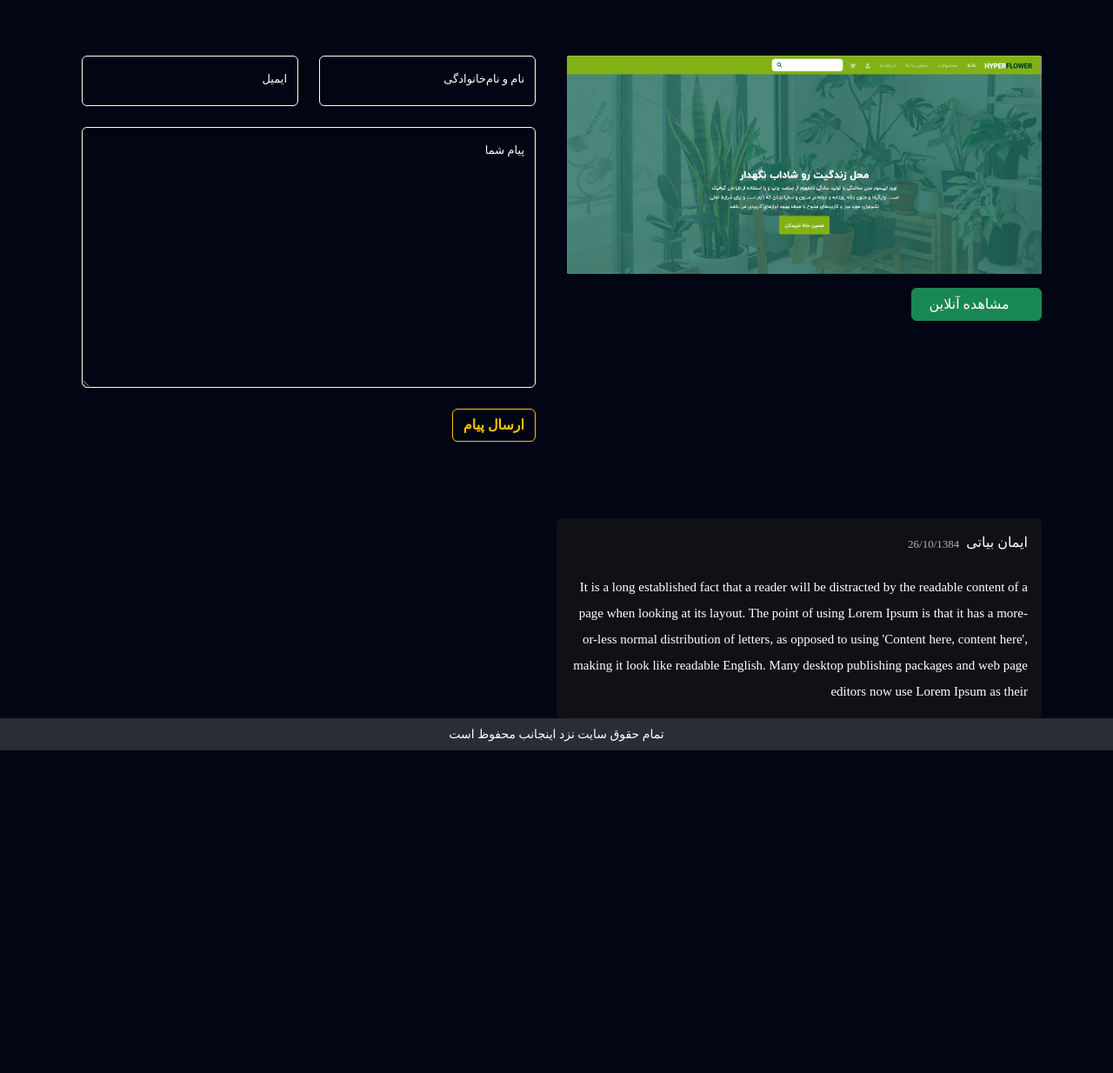
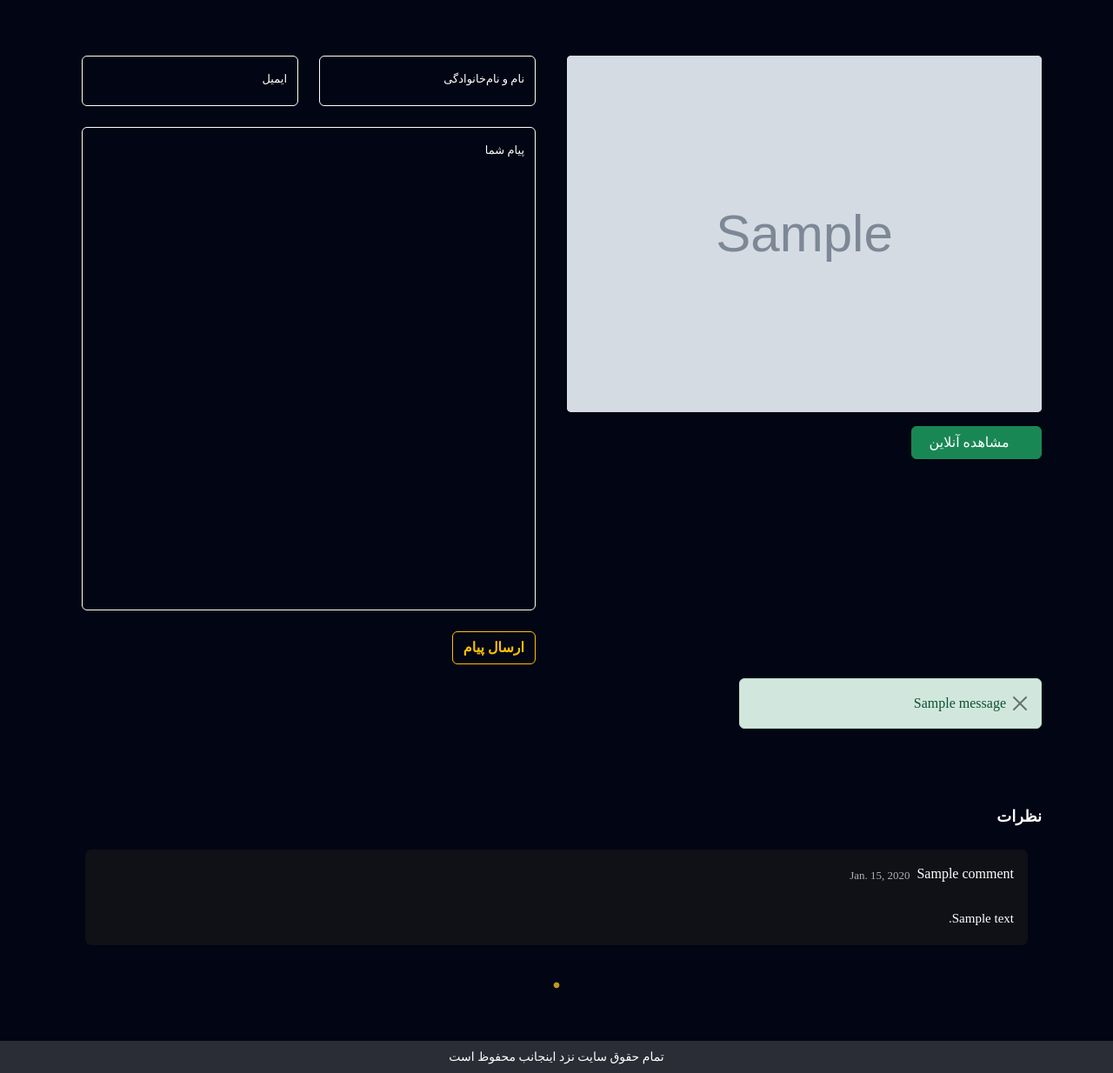
Before and after one commit to imanbayati/personal, a Django app: page /work/1/ in a window 1280 px wide. Shown: the part 80-1314 px from the top of the page at 87% size. Before the commit the page ends 943 px from the top, so only its background shows below. Run offline with Django 3.2, Linux system fonts and the light colour scheme; tables that the repository leaves empty hold one stand-in row (values such as "Sample post"); grey boxes marked "Sample" are stand-in pictures; one stand-in notice (Sample message) is shown; some libraries are stand-ins or nearby versions; some web fonts are replaced.

Commit message:
comments

```diff
--- a/personal/settings.py
+++ b/personal/settings.py
@@ -39,6 +39,7 @@ INSTALLED_APPS = [
     'robots',
     'debug_toolbar',
     'django_extensions',
+    'django.contrib.humanize',
 
 ]
 #django debug toolbar
--- a/statics/css/style.css
+++ b/statics/css/style.css
@@ -115,8 +115,8 @@ line-height: 3;
 	border-radius: 0 0 3px 3px;
 	border: initial !important;
 }
-.card-work-single, .card-work-single img{
-	border-radius: 3px;
+.card-work-single, .card-work-single .card-img-top,.card-work-single .card-img-top img{
+	border-radius: 5px;
 }
 .bg-work-home{
 	background-color:  rgba(25,25,25,60%);
@@ -160,9 +160,7 @@ line-height: 3;
 .card-skil:hover.card-skil .card-body p{
 	color: #ffc925 !important;
 }
-.figma .icon-skill svg{
-	padding-inline: 20px;
-}
+
 footer{
 	background-color: rgba(137,136,136,30%);
 }
@@ -178,6 +176,7 @@ footer small{
 	box-shadow: none !important;
 	border: 1px solid white !important;
 	height: 300px !important;
+	resize: none !important;
 }
 .contact-form label{
 	color: white !important;
@@ -251,6 +250,7 @@ footer small{
 	border-radius: 7px;
 	transition: .3s;
 	background-color: rgba(25,25,25,60%);
+	margin-bottom: -3rem !important;
 }
 .card-comment small{
 	font-weight: 300;
@@ -269,3 +269,8 @@ footer small{
 .slick-list{
 	padding-bottom: 5rem !important;
 }
+
+.contact-form .message-form{
+	height:556px !important;
+	resize: none !important;
+}
--- a/statics/js/main.js
+++ b/statics/js/main.js
@@ -37,3 +37,44 @@ $('.slider22').slick({
     // instead of a settings object
   ]
 });
+
+$('.slider33').slick({
+  arrows: false,
+  autoplay: true,
+  autoplaySpeed: 3000,
+  pauseOnDotsHover: true,
+  rtl: true,
+  dots: true,
+  infinite: false,
+  speed: 300,
+  slidesToShow: 1,
+  slidesToScroll: 1,
+  responsive: [
+    {
+      breakpoint: 1024,
+      settings: {
+        slidesToShow: 2,
+        slidesToScroll: 2,
+        infinite: false,
+        dots: true
+      }
+    },
+    {
+      breakpoint: 600,
+      settings: {
+        slidesToShow: 2,
+        slidesToScroll: 2
+      }
+    },
+    {
+      breakpoint: 480,
+      settings: {
+        slidesToShow: 1,
+        slidesToScroll: 1
+      }
+    }
+    // You can unslick at a given breakpoint now by adding:
+    // settings: "unslick"
+    // instead of a settings object
+  ]
+});
--- a/templates/base.html
+++ b/templates/base.html
@@ -53,7 +53,7 @@
         			<button class="btn btn-outline-warning btn-contact-me" type="submit">تماس با من</button>
 				</a>
     			</div>
-  			</div>
+  				</div>
 		</nav>
 		<br><br><br>
 
--- a/templates/work/single.html
+++ b/templates/work/single.html
@@ -1,6 +1,7 @@
 {% extends 'base.html'%}
 {% load static %}
 {% block content %}
+{% load humanize %}
 
 <!--Start Main-->
 	<main>
@@ -11,7 +12,7 @@
 				<div class="col-12 col-lg-6">
 						<div class="card border-0 card-work-single mb-3">
 							<div class="card-img-top">
-								<img class="img-fluid d-block mx-auto w-100" src="img/Capture.PNG" alt="picture">
+								<img class="img-fluid d-block mx-auto w-100" src="{{post.image.url}}" alt="picture">
 							</div>
 						</div>
 						<div class="btn-contact d-flex mb-5 mb-lg-0 justify-content-center justify-content-lg-start">
@@ -21,37 +22,52 @@
 							</a>
 						</div>
 					</div>
+
+
 				<!--Start Form-->
 				<div class="col-12 col-lg-6">
-					<form class="contact-form">
+					<form class="contact-form" action="{% url 'work:single' pid=post.id %}"  method="post"  autocomplete="on">
+						{% csrf_token %}
 						<div class="container">
 							<div class="row">
 								<div class="col-12 col-lg-6">
+									<input value="{{post.id}}" type="hidden" name="post">
   									<div class="form-floating mb-4">
-    									<input type="text" class="form-control bg-transparent text-white" id="firstname" placeholder="نام و نام‌خانوادگی">
-   								 		<label for="firstname">نام و نام‌خانوادگی</label>
+    									<input type="text" name="name" class="form-control bg-transparent text-white" required id="name" placeholder="نام و نام‌خانوادگی">
+   								 		<label for="name">نام و نام‌خانوادگی</label>
   									</div>
 								</div>
 								<div class="col-12 col-lg-6">
   									<div class="form-floating mb-4">
-    									<input type="email" class="form-control bg-transparent text-white" id="lastname" placeholder="ایمیل">
-   								 		<label for="lastname">ایمیل</label>
+    									<input type="email" name="email" class="form-control bg-transparent text-white" required id="email" placeholder="ایمیل">
+   								 		<label for="email">ایمیل</label>
 									</div>
 								</div>
 								<div class="col-12">
 									<div class="form-floating mb-4">
-  										<textarea class="form-control bg-transparent text-white" placeholder="پیام شما" id="text"></textarea>
+  										<textarea name="message" class="form-control message-form bg-transparent text-white" required placeholder="پیام شما" id="text"></textarea>
   										<label for="text">پیام شما</label>
 									</div>
 								</div>
 								<div class="btn-contact mb-3">
-									<button class="btn btn-outline-warning" type="submit">ارسال پیام</button>
+									<button class="btn btn-outline-warning" name="submit" type="submit">ارسال پیام</button>
 								</div>
 							</div>
 						</div>
 					</form>
 				</div>
 				<!--End Form-->
+				<div class="row">
+					<div class="col-12 col-lg-4">
+					  {% for message in messages %}
+						<div class="alert {{ message.tags }} fade show alert-dismissible d-flex" role="alert">
+						  <button type="button" class="btn-close" data-bs-dismiss="alert" aria-label="Close"></button>
+						  <p class="mb-0 ms-4">{{ message }}</p>
+						</div>
+						{% endfor %}
+					</div>
+				  </div>
+
 			</div>
 		</div>
 
@@ -60,25 +76,26 @@
 
 		<!--Start Comments-->
 		<div class="container">
-			<div class="row">
 				<div class="slider-2st">
+					<p class="text-white text-center text-lg-start mb-4" style="font-size:18px;"><strong>نظرات</strong></p>
 					<div class="slider33">
-						<div class="col-12 col-lg-6">
-							<div class="card border-0 card-comment">
-								<div class="card-body">
-									<div class="d-flex">
-										<p class="text-white d-inline-block">ایمان بیاتی</p>
-										<small class="mt-1 ms-2">26/10/1384</small>
-									</div>
-									<p class="text-white text-start mb-0 mt-2">
-										It is a long established fact that a reader will be distracted by the readable content of a page when looking at its layout. The point of using Lorem Ipsum is that it has a more-or-less normal distribution of letters, as opposed to using 'Content here, content here', making it look like readable English. Many desktop publishing packages and web page editors now use Lorem Ipsum as their
-									</p>
+						{% for comment in comments %}
+						<div class="card border-0 card-comment mx-3">
+							<div class="card-body">
+								<div class="d-flex">
+									<p class="text-white d-inline-block">{{comment.name}}</p>
+									<small class="mt-1 ms-2">{{comment.create|naturalday}}</small>
 								</div>
+								<p class="text-white text-start mb-0 mt-2">
+									{{comment.message}}
+								</p>
 							</div>
 						</div>
-					</div>
+						{% empty %}
+    						<small class="d-block text-white text-center">هیچ پیامی ثبت نشده</small>
+						{% endfor %}
 				</div>
-			</div>
+				</div>
 		</div>
 
 		<!--End Comments-->
@@ -86,5 +103,7 @@
 
 
 	</main>
+	<br>
+	<br>
 	<!--End Main-->
 {% endblock %}
--- a/work/admin.py
+++ b/work/admin.py
@@ -5,3 +5,6 @@ from . models import *
 admin.site.register(Post)
 
 admin.site.register(Category)
+class CommentFormAdmin(admin.ModelAdmin):
+    list_display = ['name' , 'email','post']
+admin.site.register(Comment,CommentFormAdmin)
--- /dev/null
+++ b/work/forms.py
@@ -0,0 +1,7 @@
+from django.forms import ModelForm
+from . models import Comment
+
+class CommentForm(ModelForm):
+    class Meta:
+        model = Comment
+        fields =['name', 'email', 'message', 'post']
--- a/work/models.py
+++ b/work/models.py
@@ -25,3 +25,15 @@ class Post(models.Model):
 
     def get_absolute_url(self):
         return reverse('work:home')
+class Comment(models.Model):
+    post = models.ForeignKey(Post,on_delete=models.CASCADE)
+    name = models.CharField(max_length=300)
+    email = models.EmailField()
+    approved = models.BooleanField(default=False)
+    message = models.TextField()
+    create = models.DateTimeField(auto_now_add=True)
+    update = models.DateTimeField(auto_now=True)
+
+
+    def __str__(self):
+        return self.name
--- a/work/views.py
+++ b/work/views.py
@@ -1,6 +1,9 @@
 from django.shortcuts import render,get_object_or_404
 from . models import *
 from django.core.paginator import Paginator, EmptyPage, PageNotAnInteger
+from . forms import CommentForm
+from django.contrib import messages
+
 # Create your views here.
 def home_page(request,cat_name=None):
     posts = Post.objects.filter(status=1)
@@ -20,7 +23,16 @@ def home_page(request,cat_name=None):
     return render(request, 'work/home.html',context)
 
 def single_page(request,pid):
+    if request.method == 'POST':
+        form = CommentForm(request.POST)
+        if form.is_valid():
+            form.save()
+            messages.add_message(request, messages.SUCCESS, 'پیام شما با موفقیت ثبت شد')
+        else:
+            messages.add_message(request, messages.ERROR, 'متاسفانه پیام شما دریافت نشد')
+    form = CommentForm()
     posts = Post.objects.filter(status=1)
     post = get_object_or_404(posts,id=pid)
-    context = {'post':post}
+    comments = Comment.objects.filter(post=post.id,approved=True)
+    context = {'post':post,'form':form,'comments':comments}
     return render(request, 'work/single.html',context)
```
Also changed, not shown: templates/website/home.html (+9 -8 lines), work/migrations/0019_comment.py (added), work/migrations/0020_comment_publish.py (added), work/migrations/0021_remove_comment_publish.py (added).
